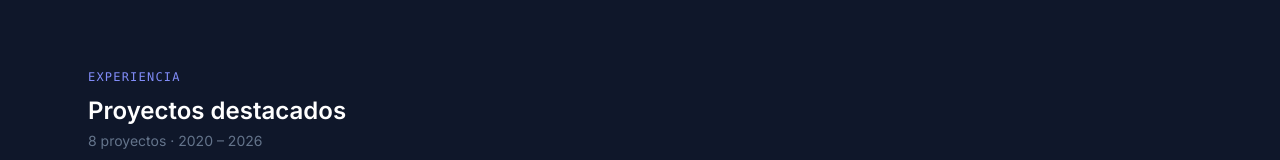
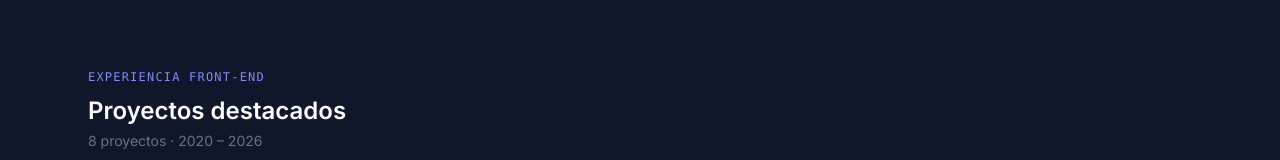
Before and after one commit to saorionline/stackblitz-starters-gyqnnrkp, a Next.js app: page / in a window 1280 px wide. Shown: the part 506-666 px from the top of the page. Built offline with nearby package versions, Linux system fonts and the light colour scheme.

Commit message:
Update section title to include 'front-end'
Done

```diff
--- a/app/page.tsx
+++ b/app/page.tsx
@@ -419,7 +419,7 @@ export default function Portfolio() {
       <section className="px-6 py-20 max-w-6xl mx-auto">
         <div className="mb-12">
           <span className="font-mono text-xs text-indigo-400 tracking-widest uppercase">
-            experiencia
+            experiencia front-end
           </span>
           <h2 className="text-2xl font-semibold text-white mt-2">
             Proyectos destacados
```
